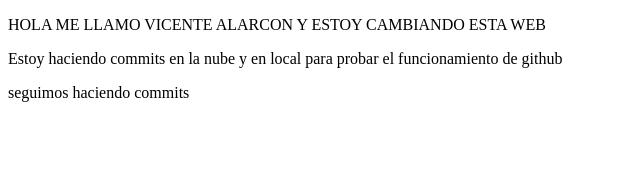
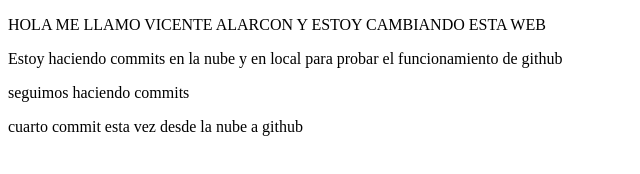
Before and after one commit to VicenteAlarcon/06_exercici_repas, a plain HTML site: page index.html in a window 1280 px wide. Shown: the whole page, without its empty margins (0-640 px from the left). Drawn offline with Linux system fonts and the light colour scheme.

Commit message:
Update index.html

```diff
--- a/index.html
+++ b/index.html
@@ -10,5 +10,6 @@
   <p>HOLA ME LLAMO VICENTE ALARCON Y ESTOY CAMBIANDO ESTA WEB</p>
   <p>Estoy haciendo commits en la nube y en local para probar el funcionamiento de github</p>
   <p>seguimos haciendo commits</p>
+  <p>cuarto commit esta vez desde la nube a github</p>
 </body>
 </html>
```
